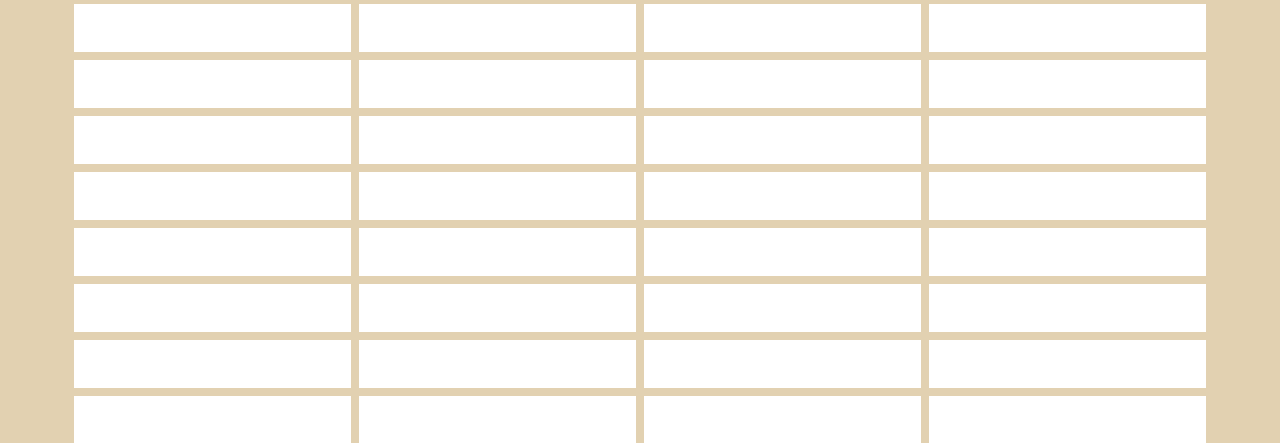
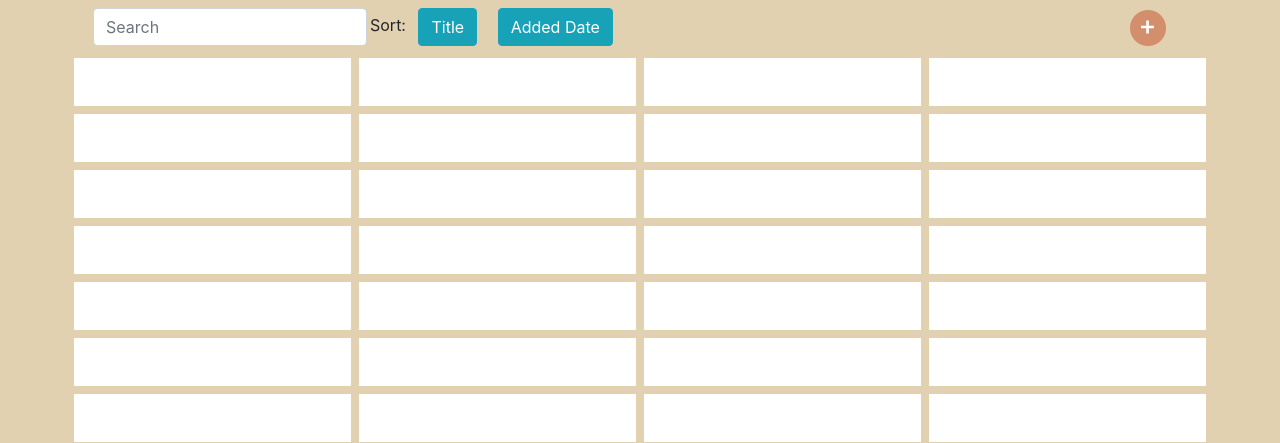
Before and after one commit to rami6/My-Sweets-Base, a Django app: page /wish-list/ in a window 1280 px wide. Shown: the part 77-520 px from the top of the page. Run offline with Django 3.2, Linux system fonts and the light colour scheme; data that the repository does not hold is empty; parts of the project's set-up code (start-up, migrations or seed data) failed here and were passed over; some libraries are stand-ins or nearby versions.

Commit message:
Add search&sort wishes feature

```diff
--- a/MySB/apiviews.py
+++ b/MySB/apiviews.py
@@ -73,21 +73,21 @@
 
 
 class WishlistSearchAPIView_titleA(generics.ListAPIView):
-    queryset = Wish.objects.all().order_by('title', 'made_date')
+    queryset = Wish.objects.all().order_by('title', 'created_at')
     serializer_class = WishSerializer
     filter_backends = (filters.SearchFilter,)
     search_fields = ('title',)
 
 
 class WishlistSearchAPIView_titleD(generics.ListAPIView):
-    queryset = Wish.objects.all().order_by('-title', 'made_date')
+    queryset = Wish.objects.all().order_by('-title', 'created_at')
     serializer_class = WishSerializer
     filter_backends = (filters.SearchFilter,)
     search_fields = ('title',)
 
 
 class WishlistSearchAPIView_dateA(generics.ListAPIView):
-    queryset = Wish.objects.all().order_by('made_date', 'title')
+    queryset = Wish.objects.all().order_by('created_at', 'title')
     serializer_class = WishSerializer
     filter_backends = (filters.SearchFilter,)
     search_fields = ('title',)
--- a/wishlist/templates/wishlist_top.html
+++ b/wishlist/templates/wishlist_top.html
@@ -4,9 +4,8 @@
     {% load static %}
     <div id="vue-el">
     <div class="row">
-        {% comment %}
         <div class="col-3">
-            <form v-on:submit.prevent="searchWorks(word)" class="form-inline m-2">
+            <form v-on:submit.prevent="searchWishes(word)" class="form-inline m-2">
                 <input
                     type="text"
                     class="form-control"
@@ -18,12 +17,11 @@
         <div class="col-8">
             <span>Sort: </span>
             <button type="button" class="btn btn-info m-2" v-on:click="switchSort('title')">Title</button>
-            <button type="button" class="btn btn-info m-2" v-on:click="switchSort('date')">Made Date</button>
+            <button type="button" class="btn btn-info m-2" v-on:click="switchSort('date')">Added Date</button>
         </div>
         <div class="col-1">
-            <input type="image" src='{% static "image/add-button.png" %}' class="add-button" data-toggle="modal" data-target="#add-work-modal"/>
+            <input type="image" src='{% static "image/add-button.png" %}' class="add-button" data-toggle="modal" data-target="#add-wish-modal"/>
         </div>
-        {% endcomment %}
     </div>
     <div class="row">
         <div class="col-md-3 col-sm-5 p-1" v-for="wish in wishes" v-on:click="getWish(wish.id)">
```
